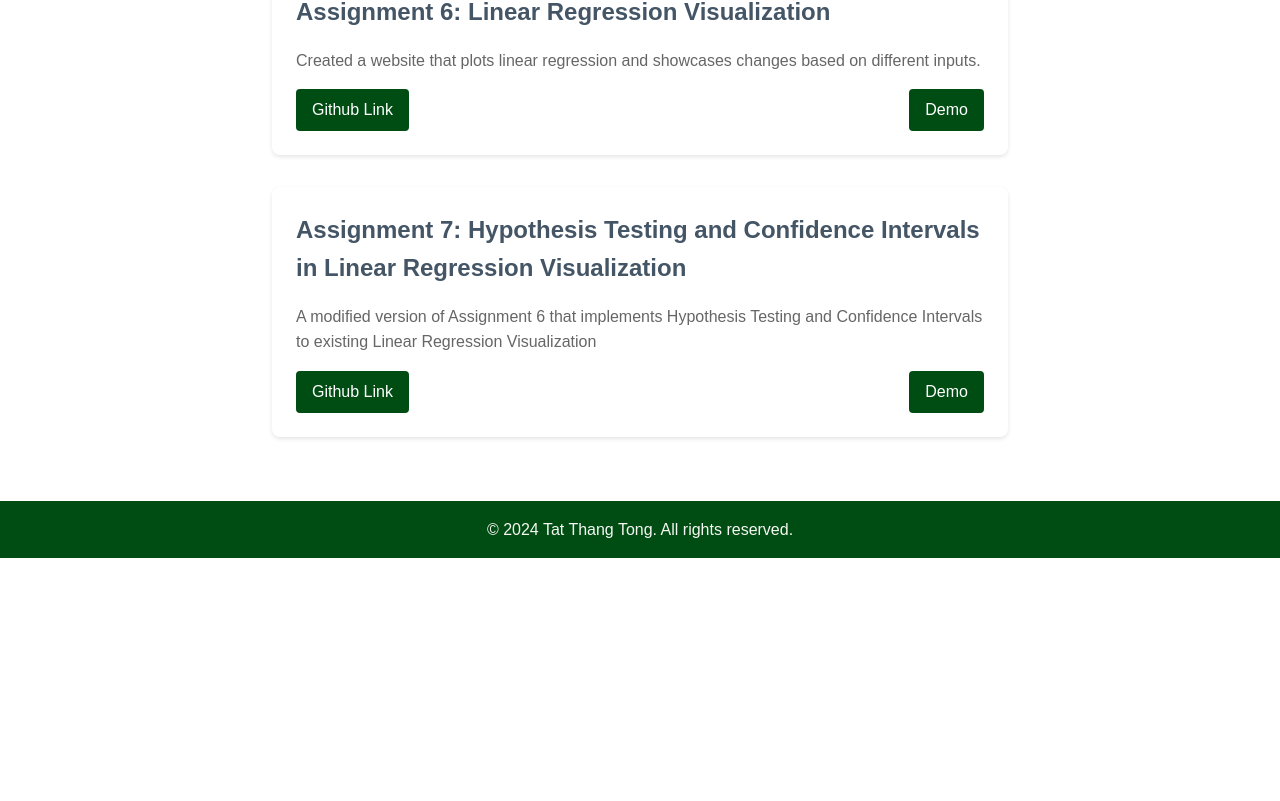
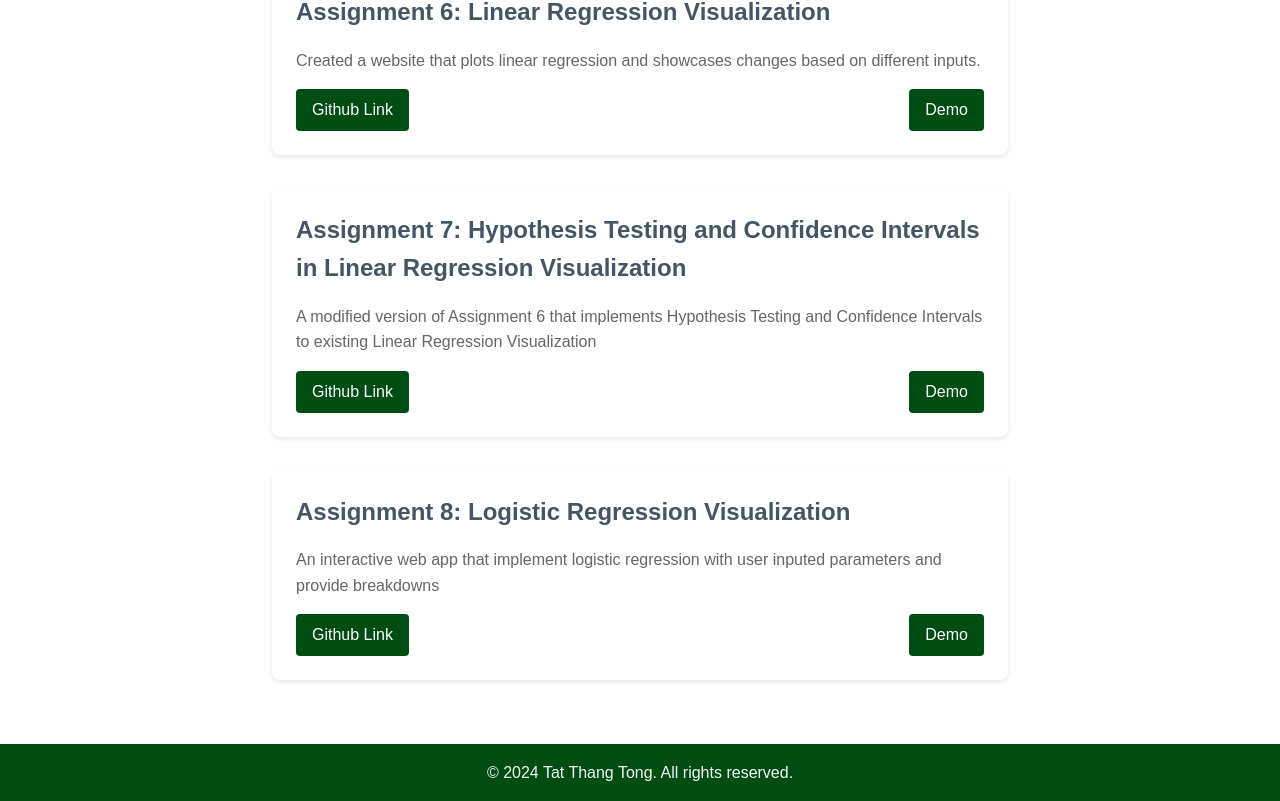
Before and after one commit to Kermit3T/Kermit3T.github.io, a React (Vite) app: page /assignments in a window 1280 px wide. Shown: the part 1896-2697 px from the top of the page. Before the commit the page ends 2454 px from the top, so only its background shows below. Built offline with nearby package versions, Linux system fonts and the light colour scheme.

Commit message:
updated with assignment 8 git

```diff
--- a/src/pages/Assignments.jsx
+++ b/src/pages/Assignments.jsx
@@ -176,6 +176,20 @@ function Assignments() {
         </CustomLinkWrapper>
       </AssignmentCard>
 
+      <AssignmentCard>
+        <AssignmentTitle>Assignment 8: Logistic Regression Visualization</AssignmentTitle>
+        <AssignmentDescription>
+            An interactive web app that implement logistic regression with user inputed parameters and provide breakdowns
+        </AssignmentDescription>
+        <CustomLinkWrapper>
+          <CustomLink href="https://github.com/Kermit3T/tongtt-assignment-8" target="_blank" rel="noopener noreferrer">
+            Github Link
+          </CustomLink>
+          <CustomLink href="not yet" target="_blank" rel="noopener noreferrer">
+            Demo
+          </CustomLink>
+        </CustomLinkWrapper>
+      </AssignmentCard>
       {/* Add more AssignmentCard components for future assignments */}
     </AssignmentsWrapper>
   );
```
